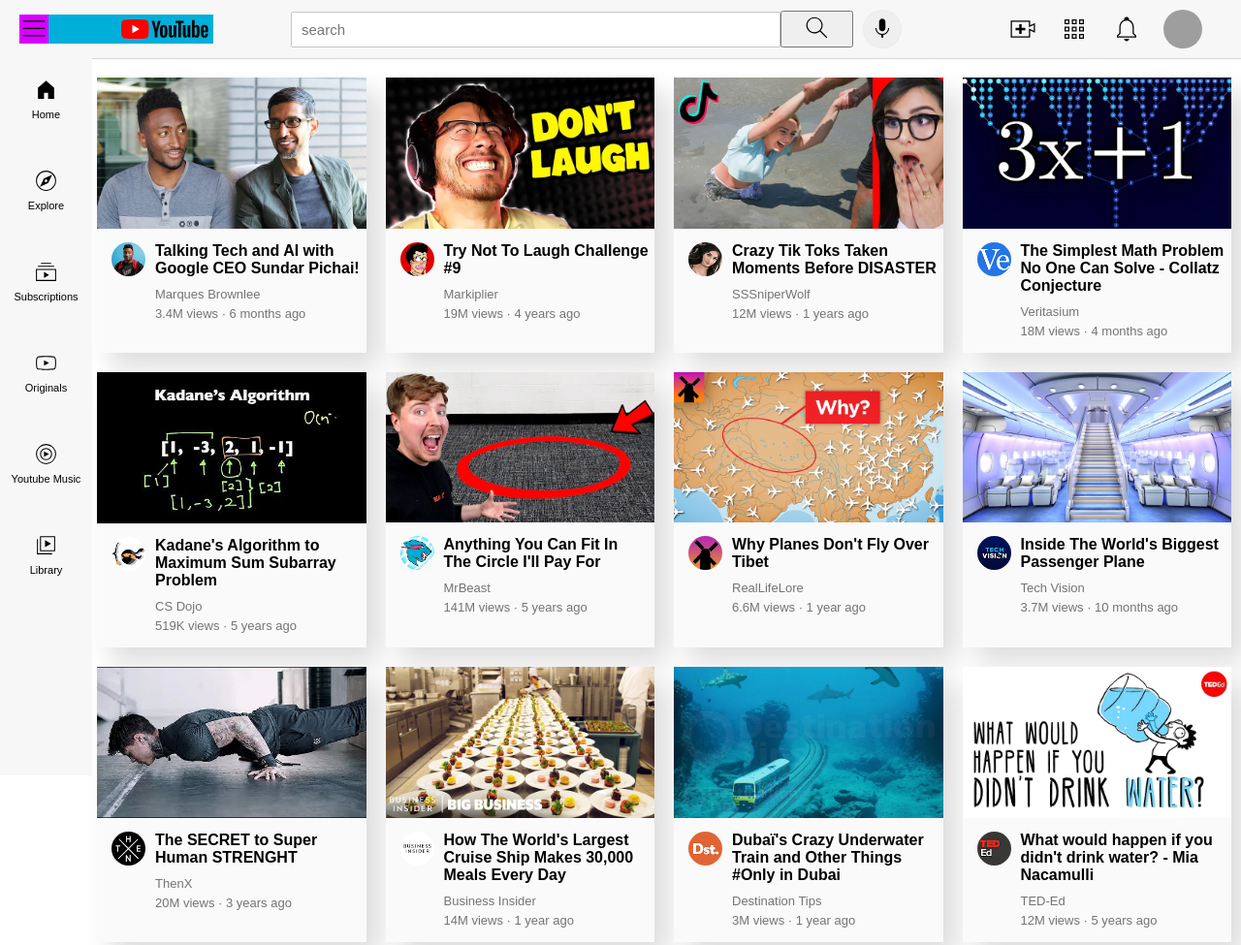
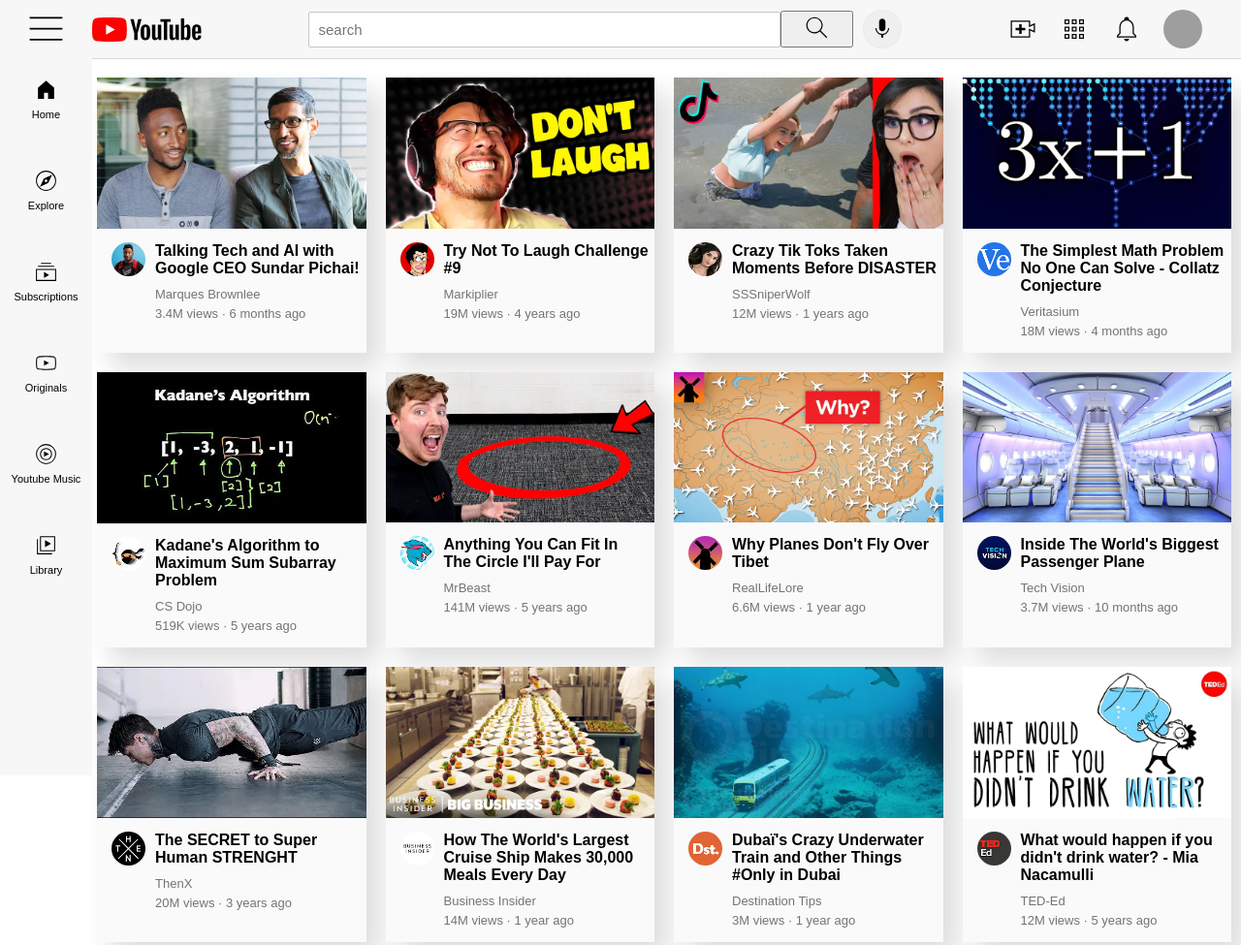
Before and after one commit to Co30Lc/Youtube_Page, a plain HTML site: page 00_Template/index.html in a window 1280 px wide. Shown: the top 975 px of the page at 97% size. Drawn offline with Linux system fonts and the light colour scheme; grey boxes are pictures that could not be loaded.

Commit message:
Finalize the project

```diff
--- a/01_Static/_TemplatesStruct.scss
+++ b/01_Static/_TemplatesStruct.scss
@@ -53,3 +53,7 @@
 %iconDisplay{
     height: $square-shape;
 }
+
+%cursor{
+    cursor: pointer;
+}
--- a/01_Static/header.scss
+++ b/01_Static/header.scss
@@ -2,25 +2,31 @@
 $icon-height: 20px;
 
 .left-section{
-    @extend%grid2section, %main-align-center;
-    background-color: $bgColor1;
+    @extend %flex-row;
+    flex: none;
+    align-items: center;
+    margin: 0 5px;
+    // background-color: $bgColor1;
     .ham-icon{
-        width: 30px;
-        background-color: $bgColor2;
+        @extend%cursor;
+        height:45px;
     }
     .youtube-icon{
-        width: 90px;
-        margin: 0 5px
+        height: 25px;
+        margin: 0 25px
     }
 
 }
 .middle-section{
     @extend%flex-row, %main-align-center;
-    // $bgColor2;
+    // background-color: $bgColor2;
     padding: 0px 40px;
+    .search{
+        @extend%flex-row, %main-align-center;
+    }
     .bar-search{
         @extend%flex-row;
-        width: 0;
+        width: 0px;
         height: 35px;
         border-radius: 2px;
         border: solid .5px rgb(198, 198, 198);
@@ -47,9 +53,9 @@
     flex: none;
     width: 200px;
     margin: 0 20px;
-    //background-color: $bgColor1;
+    // background-color: $bgColor1;
    .icon{
-        @extend%iconDisplay;
+        @extend%iconDisplay,%cursor;
     }
     #profil{
         border-radius: 50%;
--- a/01_Static/index.scss
+++ b/01_Static/index.scss
@@ -1,4 +1,16 @@
 @use './TemplatesStruct' as *;
+
+@media(max-width: 850px){
+    .cont-display{
+        grid-template-columns: 1fr 1fr;
+    }
+}
+@media(min-width: 1060px){
+    .cont-display{
+        grid-template-columns: 1fr 1fr 1fr 1fr;
+    }
+}
+
 
 body{
     @extend%Default;
@@ -9,7 +21,7 @@
 }
 
 .cont-header {
-    @extend%flex-row, %main-align-center;
+    @extend%flex-row, %align-header;
     position: fixed;
     inset: 0 0 0 0;
     height: 60px;
@@ -34,14 +46,3 @@
     margin-right: 10px;
     // background-color:blue;
 }
-
-@media(max-width: 850px){
-    .cont-display{
-        grid-template-columns: 1fr 1fr;
-    }
-}
-@media(min-width: 1060px){
-    .cont-display{
-        grid-template-columns: 1fr 1fr 1fr 1fr;
-    }
-}
--- a/01_Static/testHeader.scss
+++ b/01_Static/testHeader.scss
@@ -2,7 +2,6 @@
 .l-section {
    @extend%flex-row, %Margin_container;
     flex-shrink: 0;
-    width: 100px;
     background-color: $bgColor2;
 
 }
@@ -27,7 +26,7 @@
     }
 }
 .r-section{
-    @extend%flex-row, %Margin_container;
+    @extend%flex-row;
 
     background-color: $bgColor2;
 }
```
Also changed, not shown: 00_Template/testHeader.html (+1 -1 lines), 01_Static/header.css, 01_Static/index.css, 1 other file.
